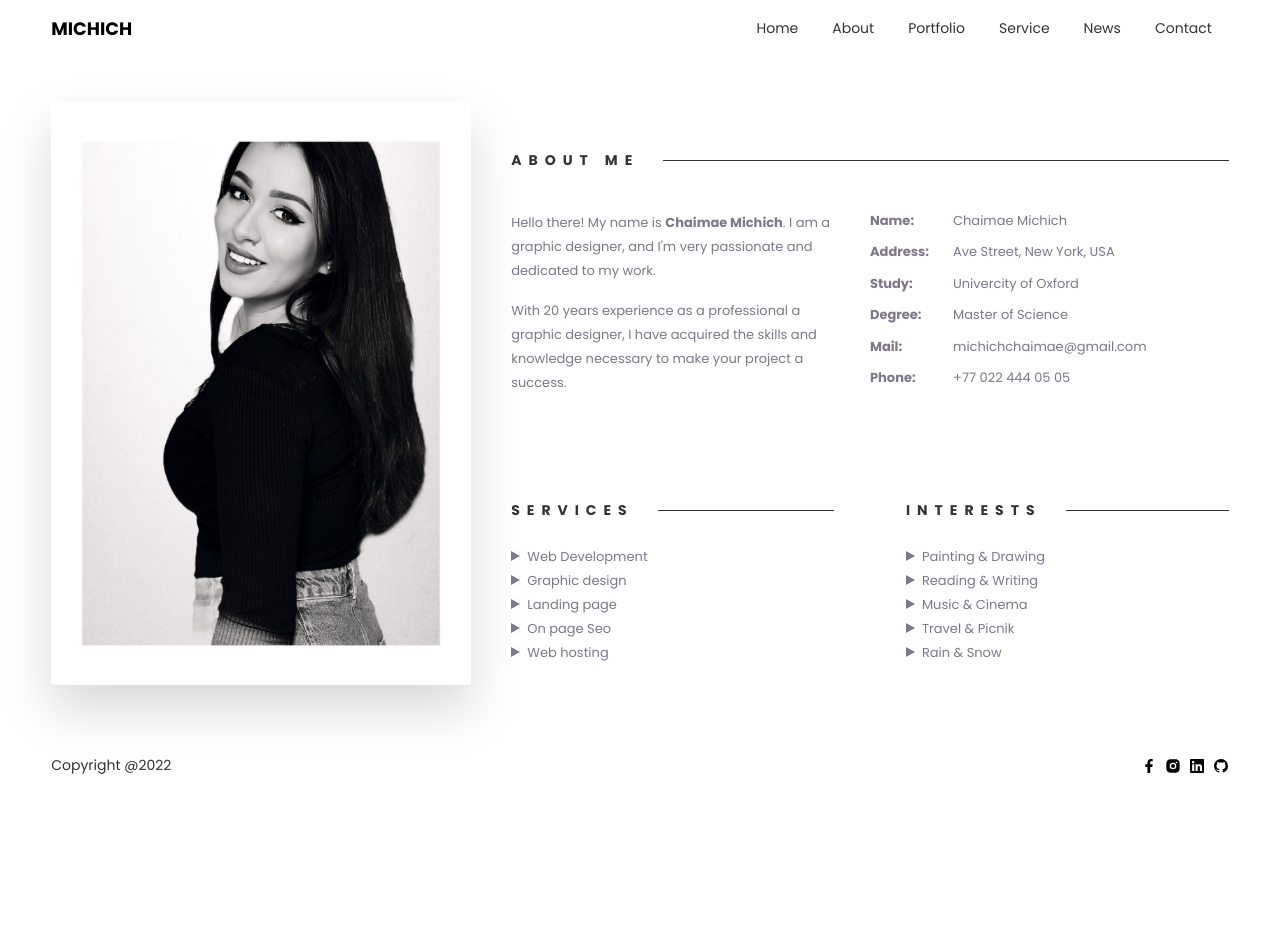
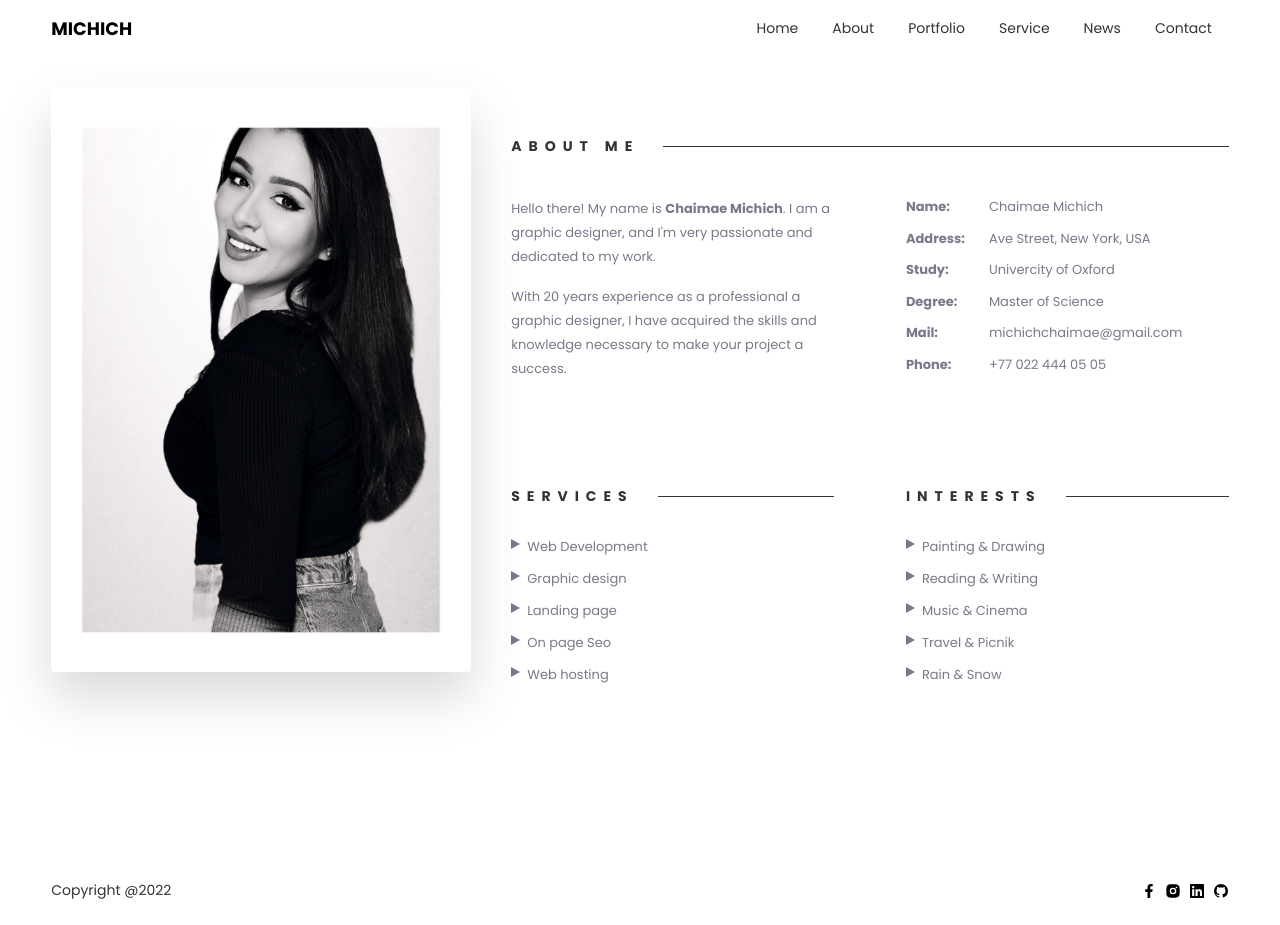
Before and after one commit to Chima20-art/portfolio-v2, a Next.js app: page /about in a window 1280 px wide. Before the commit the page ends 800 px from the top, so only its background shows below. Built offline with nearby package versions, Linux system fonts and the light colour scheme.

Commit message:
fixed page routing.

```diff
--- a/pages/_app.js
+++ b/pages/_app.js
@@ -1,7 +1,25 @@
+import Header from '../components/header'
+import Footer from '../components/footer'
+import Home from '.'
 import '../styles/globals.css'
 
 function MyApp({ Component, pageProps }) {
-  return <Component {...pageProps} />
+    return (
+        <div className="md:max-w-[92%] mx-auto text-grey h-[100vh]">
+            <Header />
+            <div className="w-full  flex ">
+                <div className=" h-[81vh] min-w-[420px]  bg-[F3EFF0] mr-10 flex justify-center ">
+                    <img
+                        src="/portrait.jpeg"
+                        alt="mainImg"
+                        className=" h-[90%] m-auto rounded drop-shadow-2xl "
+                    />
+                </div>
+                <Component {...pageProps} />
+            </div>
+            <Footer />
+        </div>
+    )
 }
 
 export default MyApp
--- a/pages/about.js
+++ b/pages/about.js
@@ -4,15 +4,7 @@ import Header from '../components/header'
 export default function About() {
     return (
         <div className="md:max-w-[92%] mx-auto text-grey h-[100vh] flex flex-col justify-between">
-            <Header />
             <div className="w-full  flex ">
-                <div className=" h-[81vh] min-w-[420px]  bg-[F3EFF0] mr-10 flex justify-center ">
-                    <img
-                        src="/portrait.jpeg"
-                        alt="mainImg"
-                        className=" h-[90%] m-auto rounded drop-shadow-2xl "
-                    />
-                </div>
                 <div className="flex flex-col ">
                     <div className="flex flex-col   w-full pt-20  h-fit">
                         <div className="flex w-full items-center mb-6  ">
@@ -21,7 +13,7 @@ export default function About() {
                             </p>
                             <span className="bg-grey  w-full flex-1 h-[1px]" />
                         </div>
-                        <div className="flex  w-full items-start  h-fit ">
+                        <div className="flex  w-full justify-between  h-fit ">
                             <div className=" w-[45%] text-lightGrey text-[13px] tracking-normal font-normal   leading-6 ">
                                 <p className="my-4">
                                     Hello there! My name is{' '}
@@ -38,7 +30,7 @@ export default function About() {
                                     a success.
                                 </p>
                             </div>
-                            <div className=" w-[45%] mx-auto flex text-lightGrey  text-[13px]   ">
+                            <div className=" w-[45%]  flex text-lightGrey  text-[13px]   ">
                                 <p className="font-bold  flex flex-col  text-[13px]   py-4  gap-3">
                                     <span>Name:</span>
                                     <span>Address:</span>
@@ -66,7 +58,7 @@ export default function About() {
                                 </p>
                                 <span className="bg-grey  w-full flex-1 h-[1px]" />
                             </div>
-                            <ul className=" w-[45%] text-lightGrey text-[13px] tracking-normal font-normal   leading-6 ">
+                            <ul className="  text-lightGrey text-[13px] tracking-normal font-normal   leading-8 ">
                                 <li className="flex relative  ">
                                     <div className="absolute left-0 top-[25%] border-t-transparent border-t-[5.5px] border-l-[0px] border-b-[5.5px] border-l-[9.5px] border-b-transparent border-l-[#7d7789]" />
                                     <p className="ml-4"> Web Development</p>
@@ -89,15 +81,15 @@ export default function About() {
                                 </li>
                             </ul>
                         </div>
-                        <div className=" w-[45%] flex flex-col">
-                            <div className="flex w-full items-center mb-6   ">
-                                <p className="text-grey font-[700] text-[14px] uppercase tracking-[7px] mr-6 ">
+                        <div className=" w-[45%] flex flex-col ">
+                            <div className="flex w-full items-center mb-6  ">
+                                <p className="text-grey font-[700] text-[14px] uppercase tracking-[7px] mr-6  ">
                                     interests
                                 </p>
                                 <span className="bg-grey  w-full flex-1 h-[1px]" />
                             </div>
-                            <ul className=" w-[45%] text-lightGrey text-[13px] tracking-normal font-normal   leading-6 ">
-                                <li className="flex relative  ">
+                            <ul className="  text-lightGrey text-[13px] tracking-normal font-normal   leading-8 ">
+                                <li className="flex relative   ">
                                     <div className="absolute left-0 top-[25%] border-t-transparent border-t-[5.5px] border-l-[0px] border-b-[5.5px] border-l-[9.5px] border-b-transparent border-l-[#7d7789]" />
                                     <p className="ml-4">Painting & Drawing</p>
                                 </li>
@@ -122,7 +114,6 @@ export default function About() {
                     </div>
                 </div>
             </div>
-            <Footer />
         </div>
     )
 }
--- a/pages/index.js
+++ b/pages/index.js
@@ -34,17 +34,8 @@ export default function Home() {
     }, [selectedHeadline])
 
     return (
-        <div className="md:max-w-[92%] mx-auto text-grey h-[100vh]">
-            <Header />
-            <div className="w-screen  flex  ">
-                <div className=" h-[81vh] w-[420px]  bg-[F3EFF0] mr-10 flex justify-center ">
-                    <img
-                        src="/portrait.jpeg"
-                        alt="mainImg"
-                        className=" h-[90%] m-auto rounded drop-shadow-2xl "
-                    />
-                </div>
-
+        <div className="md:max-w-[92%] items-center  text-grey flex ">
+            <div className="w-screen  flex align-center my-auto ">
                 <div className="flex flex-col justify-center ">
                     <p className="uppercase text-[42px] font-[700] leading-[66px] py-4">
                         Chaimae michich
@@ -74,7 +65,6 @@ export default function Home() {
                     </div>
                 </div>
             </div>
-            <Footer />
         </div>
     )
 }
--- a/styles/globals.css
+++ b/styles/globals.css
@@ -10,6 +10,7 @@ body {
     padding: 0;
     margin: 0;
     box-sizing: border-box;
+    font-family: 'Poppins', 'sans-serif';
 }
 .cd-headline.rotate-1 .cd-words-wrapper {
     display: inline-block;
```
